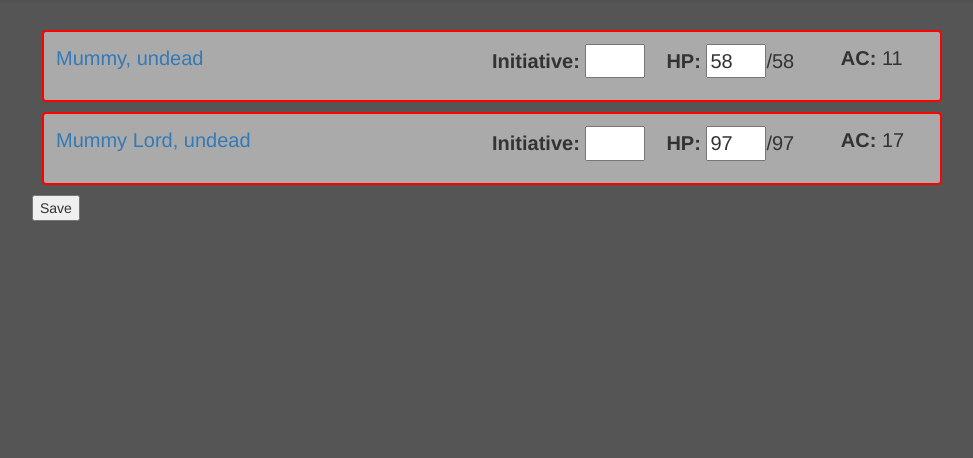
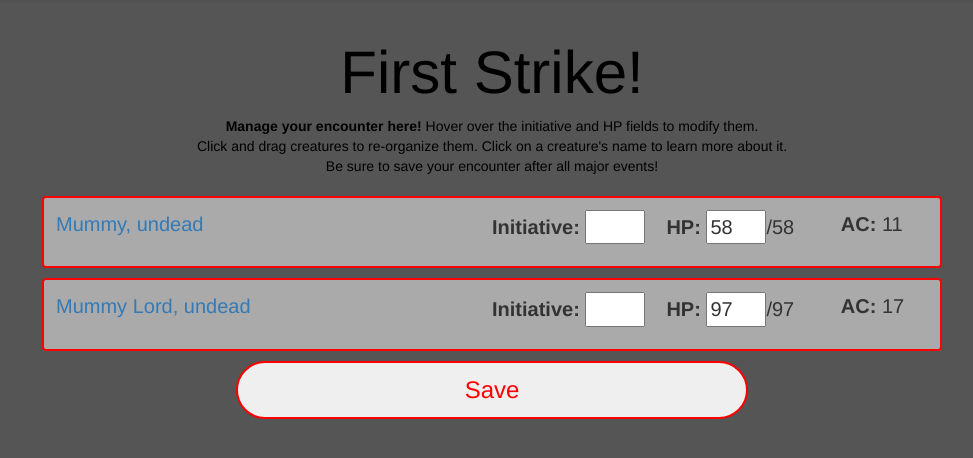
Before and after one commit to vandegu/encounter_tracker, a Django app: page /battle/encounter/8 in a window 1280 px wide. Shown: the part 53-511 px from the top of the page, without its empty margins (148-1121 px from the left). Run offline with Django 3.2, Linux system fonts and the light colour scheme; a user stored in the database is signed in; data comes from the database, SQL or seed files in the repository; both versions use the stored data as it was after the commit; some libraries are stand-ins or nearby versions.

Commit message:
Style updated throughout. Fully running.

```diff
--- a/battle/templates/battle/battle_detail.html
+++ b/battle/templates/battle/battle_detail.html
@@ -4,7 +4,10 @@
 
   <div id="encounter-container">
 
-    <form method="post">
+    <h1>{{encounterinstance.name}}</h1>
+    <p id="instructions"><strong>Manage your encounter here!</strong> Hover over the initiative and HP fields to modify them. <br/> Click and drag creatures to re-organize them. Click on a creature's name to learn more about it.<br/>Be sure to save your encounter after all major events!</p>
+
+    <form method="post" id="sortable">
       {% csrf_token %}
 
       {% for a in encounterinstance.creatureinstance_set.all %}
@@ -15,7 +18,7 @@
           <p><strong>AC: </strong>{{a.ac}}</p>
         </div>
       {% endfor %}
-      <div>
+      <div id="encounter-container">
         <input type="submit" value="Save" id="button-save-encounter">
       </div>
     </form>
@@ -24,8 +27,8 @@
 
   <script type="text/javascript">
     $( function() {
-       $( "#encounter-container" ).sortable();
-       $( "#encounter-container" ).disableSelection();
+       $( "#sortable" ).sortable();
+       $( "#sortable" ).disableSelection();
      } );
   </script>
 
--- a/codex/templates/codex/base_bootstrap.html
+++ b/codex/templates/codex/base_bootstrap.html
@@ -202,6 +202,13 @@
     color: red;
   }
 
+  div#search-bar {
+    display: flex;
+    flex-direction: column;
+    align-items: center;
+  }
+
+
 /* Battle Detail page  */
 
   div#encounter-container {
@@ -227,6 +234,20 @@
 
   .intTracker {
     width: 60px;
+  }
+
+  p#instructions {
+    color: #000000;
+    text-align: center;
+  }
+
+  #button-save-encounter {
+    color: red;
+    border: 2px solid red;
+    border-radius: 190px;
+    font-size: 24px;
+    padding: 10px;
+    width: 40vw;
   }
 
 /* Home page */
```
Also changed, not shown: battle/templates/battle/battle_form.html (+5 -3 lines), db.sqlite3.
